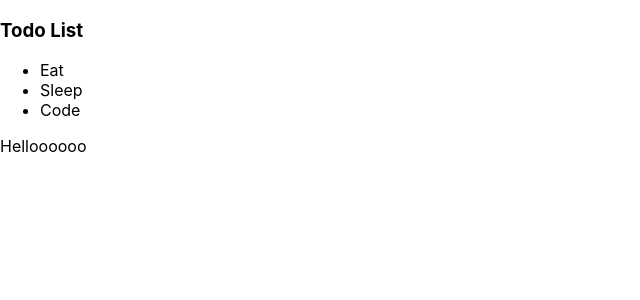
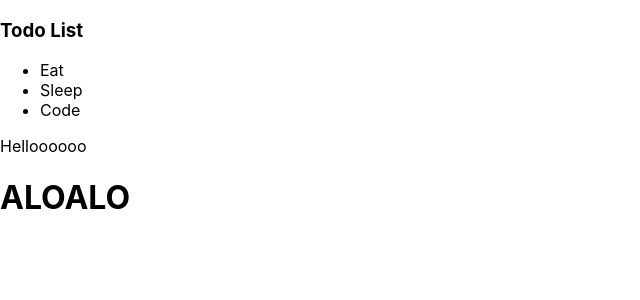
Before and after one commit to hainguyen21031996/learn-reactjs, a React (Create React App) app: page / in a window 1280 px wide. Shown: the top 300 px of the page, without its empty margins (0-640 px from the left). Built offline with nearby package versions, Linux system fonts and the light colour scheme.

Commit message:
Update New

```diff
--- a/src/App.js
+++ b/src/App.js
@@ -9,6 +9,7 @@ function App() {
 
       <TodoFeature />
       <p>Helloooooo</p>
+      <h1>ALOALO</h1>
     </div>
   );
 }
```
